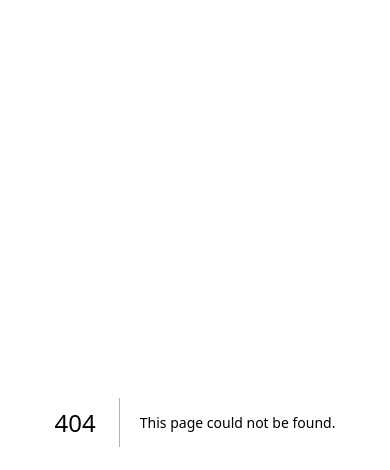
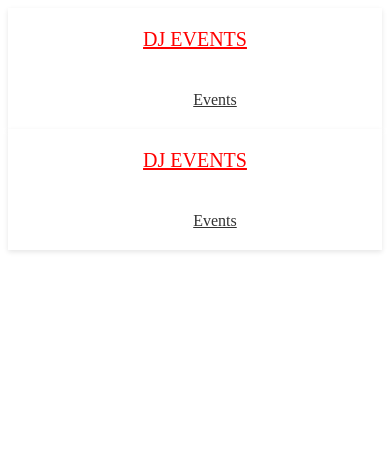
Before and after one commit to pravinkumar172929/next-js-app, a Next.js app: page /header in a window 390 px wide. Before the commit this address had no page. Shown: the top 470 px of the page. Built offline with nearby package versions, Linux system fonts and the light colour scheme.

Commit message:
added header with Link in layout

```diff
--- a/app/about/page.tsx
+++ b/app/about/page.tsx
@@ -3,7 +3,7 @@
   title: "About",
   description: "About Dj Events",
 };
-const page = () => {
+const About = () => {
   return (
     <>
       <h1>About</h1>
@@ -12,4 +12,4 @@
   );
 };
 
-export default page;
+export default About;
--- /dev/null
+++ b/app/events/page.tsx
@@ -0,0 +1,7 @@
+import React from "react";
+
+const Events = () => {
+  return <div>Events</div>;
+};
+
+export default Events;
--- /dev/null
+++ b/app/header/header.module.css
@@ -0,0 +1,56 @@
+.header {
+  display: flex;
+  justify-content: space-between;
+  align-items: center;
+  background: #fff;
+  color: #333;
+  height: 60px;
+  padding: 0 30px;
+  box-shadow: 0 2px 5px rgba(0, 0, 0, 0.1);
+}
+
+.header a {
+  color: #333;
+  margin-right: 20px;
+}
+
+.header a:hover {
+  color: #000;
+}
+.header ul {
+  display: flex;
+  align-items: center;
+  justify-content: center;
+  list-style: none;
+}
+
+.logo {
+  color: red;
+  font-size: 20px;
+  text-transform: uppercase;
+}
+
+.logo a {
+  color: red;
+}
+
+@media (max-width: 768px) {
+  .header {
+    flex-direction: column;
+    height: auto;
+  }
+
+  .header ul {
+    margin: 20px 0;
+    flex-direction: column;
+    text-align: center;
+  }
+
+  .header a {
+    margin-right: 0;
+  }
+
+  .logo {
+    margin: 20px 0;
+  }
+}
--- /dev/null
+++ b/app/header/page.tsx
@@ -0,0 +1,22 @@
+import React from "react";
+import styles from "./header.module.css";
+import Link from "next/link";
+
+const Header = () => {
+  return (
+    <header className={styles.header}>
+      <div className={styles.logo}>
+        <Link href="/">DJ Events</Link>
+      </div>
+      <nav>
+        <ul>
+          <li>
+            <Link href="/events">Events</Link>
+          </li>
+        </ul>
+      </nav>
+    </header>
+  );
+};
+
+export default Header;
--- a/app/layout.tsx
+++ b/app/layout.tsx
@@ -1,4 +1,5 @@
 import React from "react";
+import Header from "./header/page";
 
 export const metadata = {
   title: "Dj Events",
@@ -8,8 +9,11 @@
 
 export default function Layout({ children }: { children: React.ReactNode }) {
   return (
-    <html lang="en">
-      <body>{children}</body>
-    </html>
+    <>
+      <Header />
+      <html lang="en">
+        <body>{children}</body>
+      </html>
+    </>
   );
 }
```
